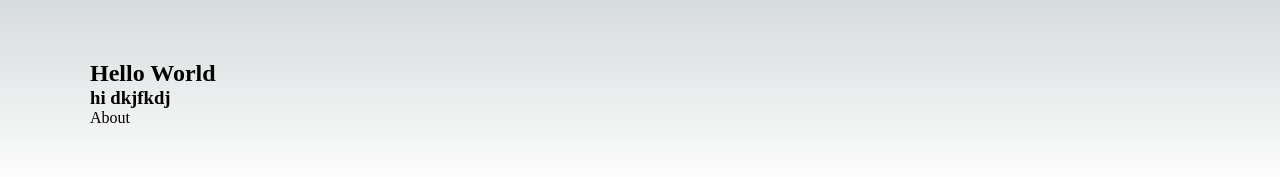
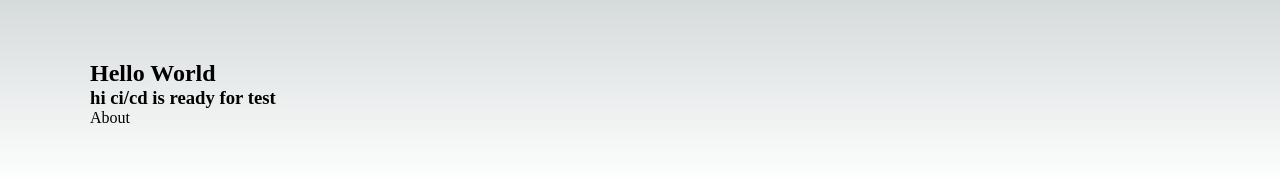
Before and after one commit to mahmud-arif/next-gh-to-beanstalk, a Next.js app: page / in a window 1280 px wide. Shown: the top 177 px of the page. Built offline with nearby package versions, Linux system fonts and the light colour scheme.

Commit message:
added text for cd test

```diff
--- a/src/app/page.tsx
+++ b/src/app/page.tsx
@@ -5,7 +5,7 @@ export default function Home() {
     <main className="main">
       <div>
         <h2>Hello World</h2>
-        <h3>hi dkjfkdj</h3>
+        <h3>hi ci/cd is ready for test</h3>
       </div>
       <Link href="/about">About</Link>
     </main>
```
Also changed, not shown: .changeset/yellow-singers-battle.md (added).
